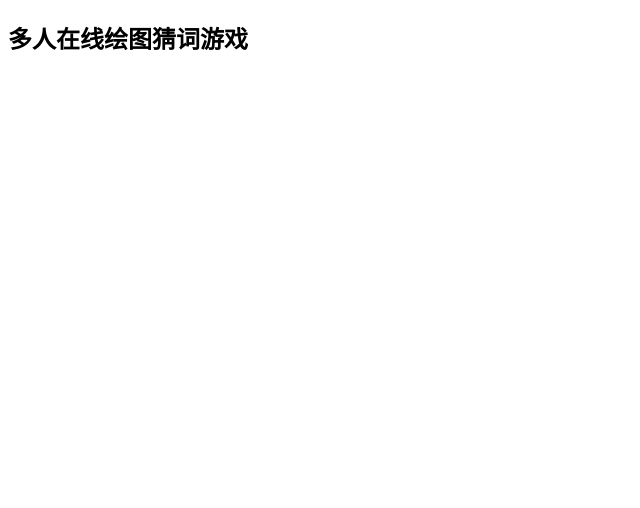
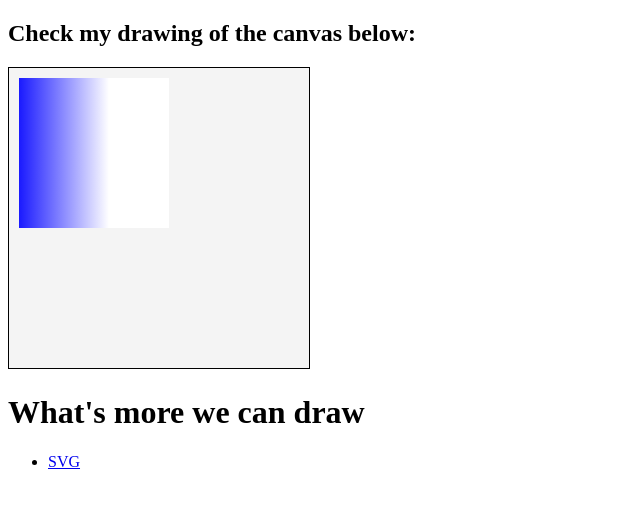
Before and after one commit to mozyao/MyWeb, a plain HTML site: page canvas.html in a window 1280 px wide. Shown: the whole page, without its empty margins (0-640 px from the left). Drawn offline with Linux system fonts and the light colour scheme.

Commit message:
Canvas+svg

```diff
--- a/canvas.html
+++ b/canvas.html
@@ -4,14 +4,103 @@
 <head>
 
 	<title> Canvas - 你画我猜</title>
-	<h2> 多人在线绘图猜词游戏</h2>
+	<h2> Check my drawing of the canvas below:</h2>
+	<style>
+		#myC{
+			border: 1px #000 solid;
+			background: #f4f4f4;
 
 
+		}
+	</style>
 
 
 </head>
 
 
+<body>
+	<canvas id="myC" width="300" height="300">
+
+	</canvas>
+
+	<script>
+		var c = document.getElementById("myC");
+
+		var context = c.getContext("2d");
+		/*
+
+		// rect
+
+
+
+		context.fillStyle ="red";
+					//left,top-down,width,height
+		context.fillRect(75,50,150,150);
+		*/
+
+
+		/*
+		//line
+					//left-top corner
+		context.moveTo(0,0);
+					// endpoint x   y
+		context.lineTo(200,100);
+		context.stroke();
+		*/
+
+		/*
+		// circle
+		context.beginPath();
+		context.arc(150,150,60,0,2*Math.PI);
+		context.fillStyle = "green";
+		context.fill();
+		// add a border
+		context.lineWidth =4;
+		context.strokeStyle = "red";
+		context.stroke();
+
+		*/
+
+		/*
+		// text'
+		context.font = "12px Arial";
+		context.strokeStyle = "red";
+					//left margin, top margin
+		context.strokeText("hello",200,10);
+		*/
+
+		//gradient
+
+		var grd = context.createLinearGradient(0,0,100,0); // 100 is the amout of blue gradient
+		grd.addColorStop(0,"blue");
+		grd.addColorStop(1,"white");
+		context.fillStyle = grd;
+
+		context.fillRect(10,10,150,150);
+
+
+
+
+	</script>
+
+
+	<div id="container" >
+		<div id="header">
+			<h1> What's more we can draw</h1>
+
+		</div>
+
+		<div id="nav">
+			<ul>
+			<li><a class="active" href="svg.html">SVG</a></li>
+
+			</ul>
+		</div>
+	</div>
+
+
+
+</body>
 
 
 
--- a/style.css
+++ b/style.css
@@ -18,6 +18,10 @@ a{ /* Navigation 里面所有的a tags:  Home, about,...;*/
 ul{
 	padding:0;
 }
+
+
+
+
 
 #container .clr{
 	clear:both;
```
Also changed, not shown: svg.html (added).
